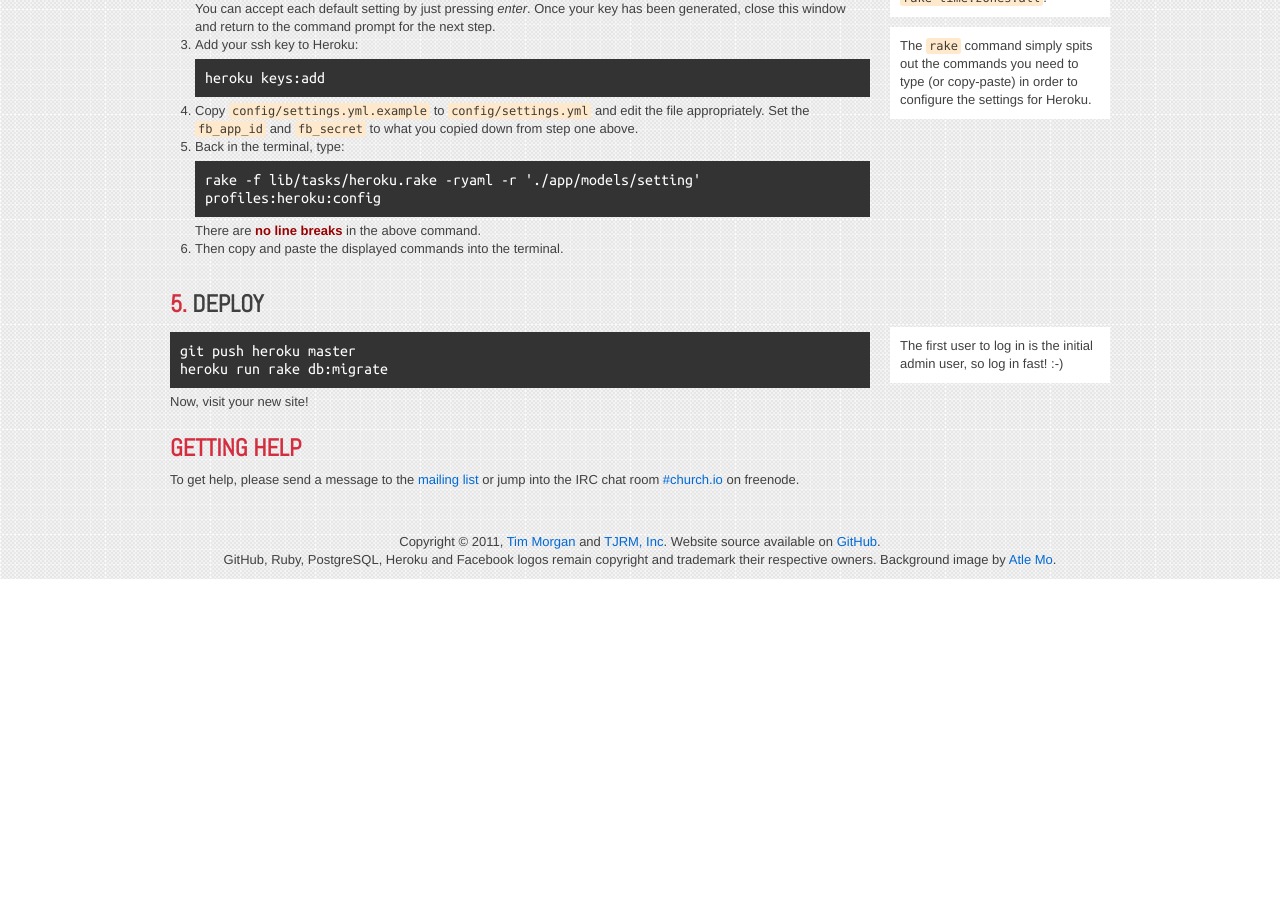
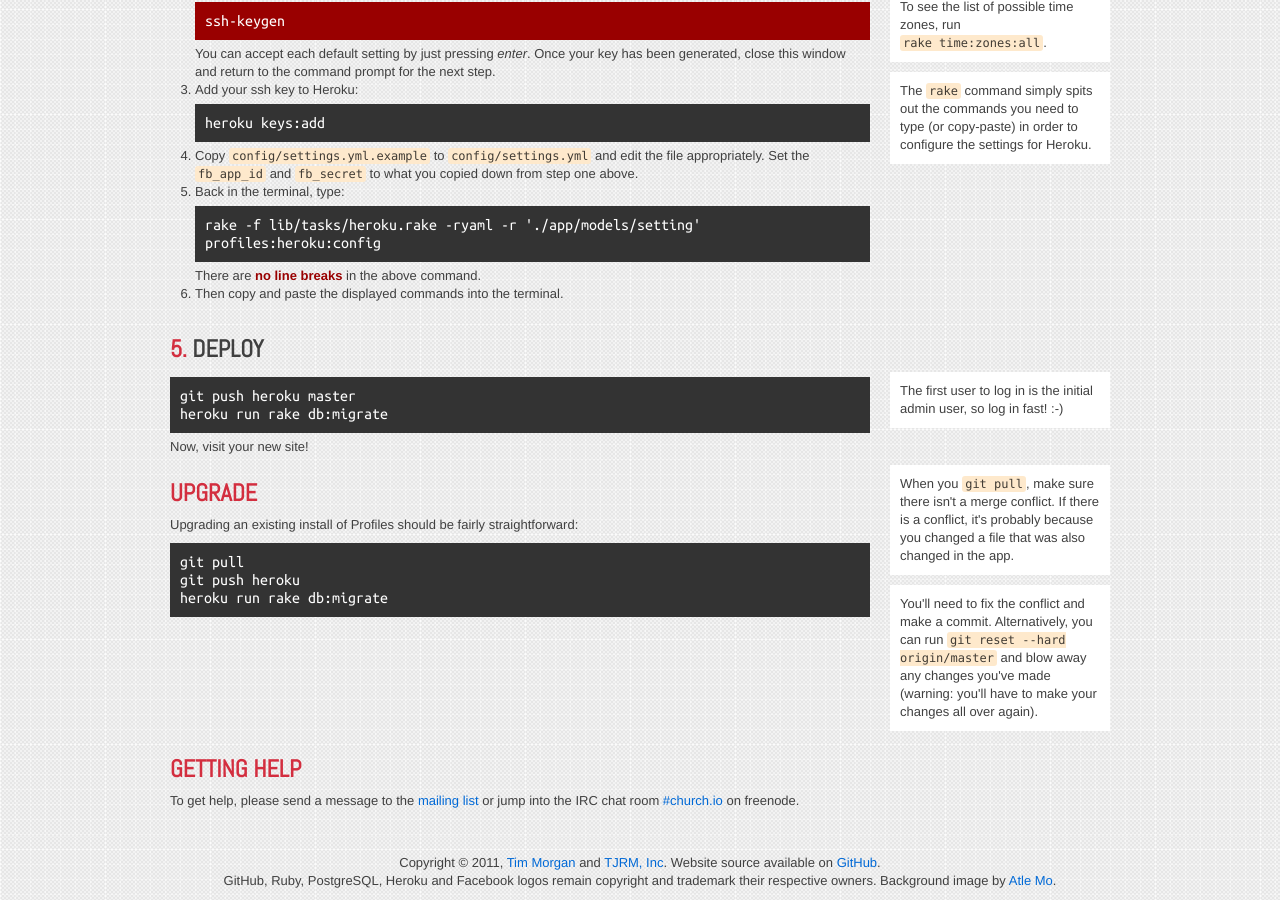
Before and after one commit to seven1m/old-churchio-website, a Jekyll site: the page built from profiles/install.html, in a window 1280 px wide and 900 px high, scrolled down 2301 px. Built offline with Jekyll 4.4.1, drawn with Linux system fonts in a browser that asks for light colours; Markdown is read by kramdown in place of the engine named in the settings; before the commit the page ends 2880 px from its top, so only the background shows below that; some of the changed text lies outside the part shown.

Commit message:
Add upgrade instructions.

```diff
--- a/profiles/install.html
+++ b/profiles/install.html
@@ -15,6 +15,10 @@
         This document assumes you'll be deploying to the free cloud-based service <a href="http://heroku.com">Heroku</a>.
         If you want to install to another service or your own dedicated server, please hop onto the
         <a href="http://groups.google.com/group/churchio">mailing list</a> and get some help.
+      </p>
+      <p>
+        If you have an existing install of Profiles and need to <strong>upgrade</strong>,
+        <a href="#upgrade">scroll down</a> to the bottom of this page and follow the upgrde instructions.
       </p>
     </div>
     <aside class="span4">
@@ -212,6 +216,33 @@
     </aside>
   </section>
 
+  <section class="row" id="upgrade">
+    <div class="span12">
+      <h3><span>Upgrade</span></h3>
+
+      <p>
+        Upgrading an existing install of Profiles should be fairly straightforward:
+      </p>
+
+      <div class="console">
+        git pull<br/>
+        git push heroku<br/>
+        heroku run rake db:migrate
+      </div>
+    </div>
+    <aside class="span4">
+      <p>
+        When you <code>git pull</code>, make sure there isn't a merge conflict. If there is a conflict, it's probably
+        because you changed a file that was also changed in the app.
+      </p>
+      <p>
+        You'll need to fix the conflict and make a commit.
+        Alternatively, you can run <code>git reset --hard origin/master</code> and blow away any changes you've made
+        (warning: you'll have to make your changes all over again).
+      </p>
+    </aside>
+  </section>
+
   <section class="row">
     <div class="span12">
       <h3><span>Getting Help</span></h3>
```
